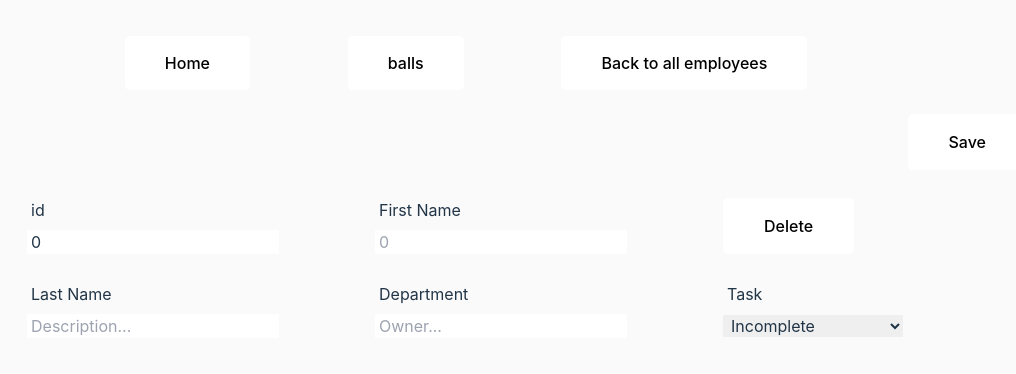
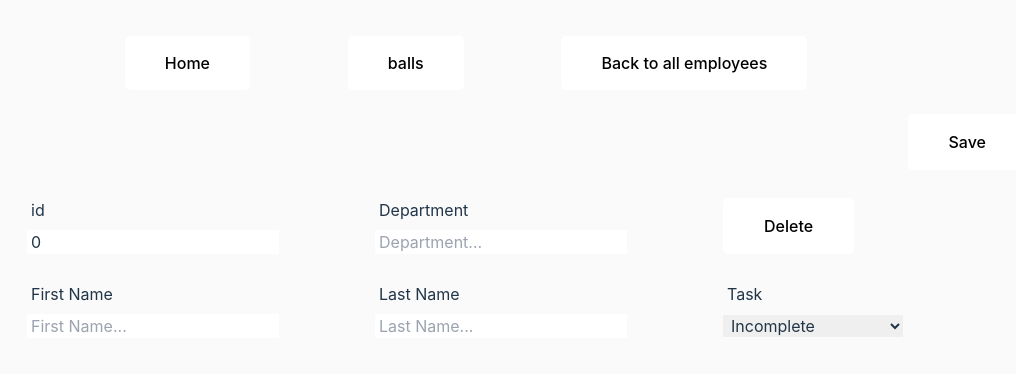
Before and after one commit to Arshadul-Monir/webdev_final_front, a React (Vite) app: page /employee/new in a window 1280 px wide. Shown: the top 374 px of the page, without its empty margins (113-1129 px from the left). Built offline with nearby package versions, Linux system fonts and the light colour scheme.

Commit message:
Employees new layout update + tasks more valid

```diff
--- a/src/pages/TasksSingle.jsx
+++ b/src/pages/TasksSingle.jsx
@@ -4,6 +4,7 @@ import "../index.css"
 import { useSelector, useDispatch  } from "react-redux";
 import { useState } from 'react'
 import { addTask, deleteTask, editTask } from "../store/tasksSlice";
+
 
 export default function TaskSinglePage()
 {
@@ -23,7 +24,11 @@ export default function TaskSinglePage()
 
   const [newEntry, setNewEntry] = useState(taskfiltered.length == 0 ? true : false)
   const [changeMade, setChangeMade] = useState(false)
+
+  // Validations
   const [idValid, setIdValid] = useState((param.id == "new" ? false : true))
+  const [descriptionValid, setDescriptionValid] = useState(false)
+
 
   if (newEntry){
 
@@ -208,18 +213,18 @@ function NavigationButtons()
 }
 
 function Validate(idObj){
-  // console.log(idObj.idValid);
-  if (idObj.idValid == true){
-    return (
-      <div>
-      </div>
-    )
-  } else {
-    return (
-      <div>
-        ID not valid
-      </div>
-    )
-  }
+  const iddiv = (idObj.idValid == true) ?( <div></div> ) : (<div> ID not valid </div>)
+
+  return (
+        <div>
+          <ValidateIDDiv obj = {idObj}></ValidateIDDiv>
+        </div>
+  )
 
 }
+
+function ValidateIDDiv(idObj){
+  const iddiv = (idObj.idValid == true) ?( <div></div> ) : (<div> ID not valid </div>)
+
+  return (iddiv)
+}
--- a/src/pages/employees_single.jsx
+++ b/src/pages/employees_single.jsx
@@ -84,9 +84,27 @@ export default function EmployeesSinglePage()
               </div>
 
               <div className="forumDiv">
+                <div><label className="pl-[4px]">Department</label></div>
+                <div>
+                  <input type="text" id="" placeholder="Department..." className="pl-[4px]"
+                  value={formData.department}
+                  onChange={handleFormChange}
+                  name="department"
+                  >
+                </input></div>
+              </div>
+
+
+              <button className="nav-button">
+                Delete
+              </button>
+            </div>
+            <div className="forumRow">
+
+            <div className="forumDiv">
                 <div><label className="pl-[4px]">First Name</label></div>
                 <div>
-                  <input type="number" id="" placeholder={0} className="pl-[4px]"
+                  <input type="text" id="" placeholder="First Name..." className="pl-[4px]"
                   value={formData.first_name}
                   onChange={handleFormChange}
                   name="first_name"
@@ -94,30 +112,13 @@ export default function EmployeesSinglePage()
                 </input></div>
               </div>
 
-              <button className="nav-button">
-                Delete
-              </button>
-            </div>
-
-            <div className="forumRow">
               <div className="forumDiv">
                 <div><label className="pl-[4px]" >Last Name</label></div>
                 <div>
-                  <input type="text" id="" placeholder="Description..." className="pl-[4px]"
+                  <input type="text" id="" placeholder="Last Name..." className="pl-[4px]"
                   value={formData.last_name}
                   onChange={handleFormChange}
                   name="last_name"
-                  >
-                </input></div>
-              </div>
-
-              <div className="forumDiv">
-                <div><label className="pl-[4px]">Department</label></div>
-                <div>
-                  <input type="text" id="" placeholder="Owner..." className="pl-[4px]"
-                  value={formData.department}
-                  onChange={handleFormChange}
-                  name="department"
                   >
                 </input></div>
               </div>
```
